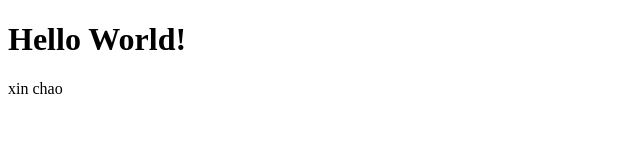
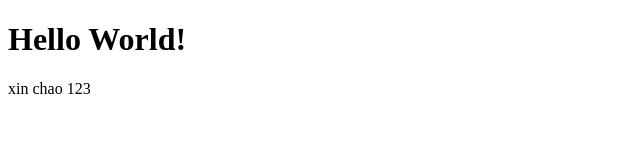
Before and after one commit to khoakomlem/itmc, a Next.js app: page / in a window 1280 px wide. Shown: the top 160 px of the page, without its empty margins (0-640 px from the left). Built offline with nearby package versions, Linux system fonts and the light colour scheme.

Commit message:
test pushing code

```diff
--- a/src/pages/index.tsx
+++ b/src/pages/index.tsx
@@ -4,7 +4,7 @@ export default function App() {
   return (
     <>
       <HelloWorld />
-      xin chao
+      xin chao 123
     </>
   );
 }
```
